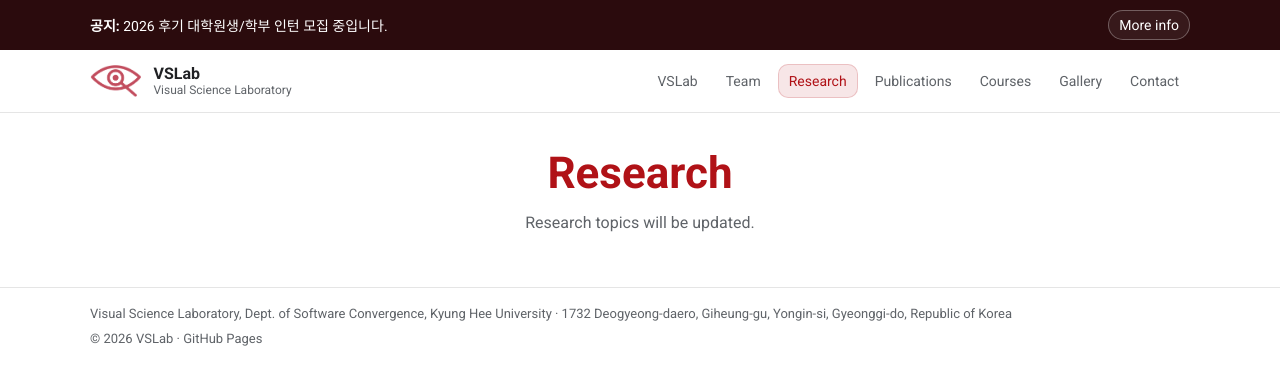
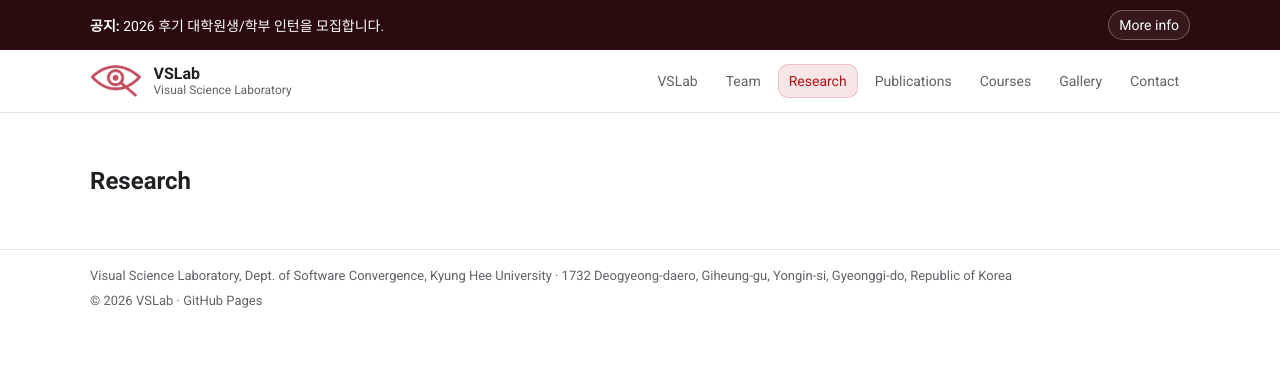
Before and after one commit to spoiuy3/VSLab_website, a Jekyll site: the page built from research.md, in a window 1280 px wide. Shown: the top 385 px of the page. Built offline with Jekyll 4.4.1, drawn with Linux system fonts in a browser that asks for light colours.

```diff
--- a/_includes/header.html
+++ b/_includes/header.html
@@ -2,7 +2,7 @@
 <div class="top-notice">
   <div class="wrap top-notice__inner">
     <div class="top-notice__text">
-      <b>공지:</b> 2026 후기 대학원생/학부 인턴 모집 중입니다.
+      <b>공지:</b> 2026 후기 대학원생/학부 인턴을 모집합니다.
     </div>
     <a class="top-notice__btn" href="#" target="_blank" rel="noopener">More info</a>
   </div>
--- a/assets/css/style.css
+++ b/assets/css/style.css
@@ -882,3 +882,23 @@
   outline-offset: 2px;
   border-radius: 4px;
 }
+
+/* 아이콘 링크(텍스트 옆) */
+.pub-icon-link{
+  margin-left: 1px;                 /* 텍스트에 거의 붙게 */
+  color: rgba(176,18,23,0.55);      /* 기본 연하게 */
+  display: inline-flex;
+  vertical-align: middle;
+}
+
+.pub-icon-link:hover{
+  color: var(--accent);             /* hover 시 진하게 */
+}
+
+/* 아이콘 크기/색 */
+.pub-icon{
+  width: 20px;                      /* 텍스트와 비슷: 18~20 추천 */
+  height: 20px;
+  display: block;
+  fill: currentColor;               /* 핵심: 색은 pub-icon-link의 color를 따라감 */
+}
--- a/research.md
+++ b/research.md
@@ -4,11 +4,8 @@
 permalink: /research/
 ---
 
-<section class="section">
+<section class="section courses-page">
   <div class="wrap">
-    <h1 style="margin:0; font-size:44px; font-weight:800; color: var(--accent); text-align:center;">Research</h1>
-    <p class="muted" style="text-align:center; margin-top:10px;">
-      Research topics will be updated.
-    </p>
+    <h1 class="research-title">Research</h1>
   </div>
 </section>
```
